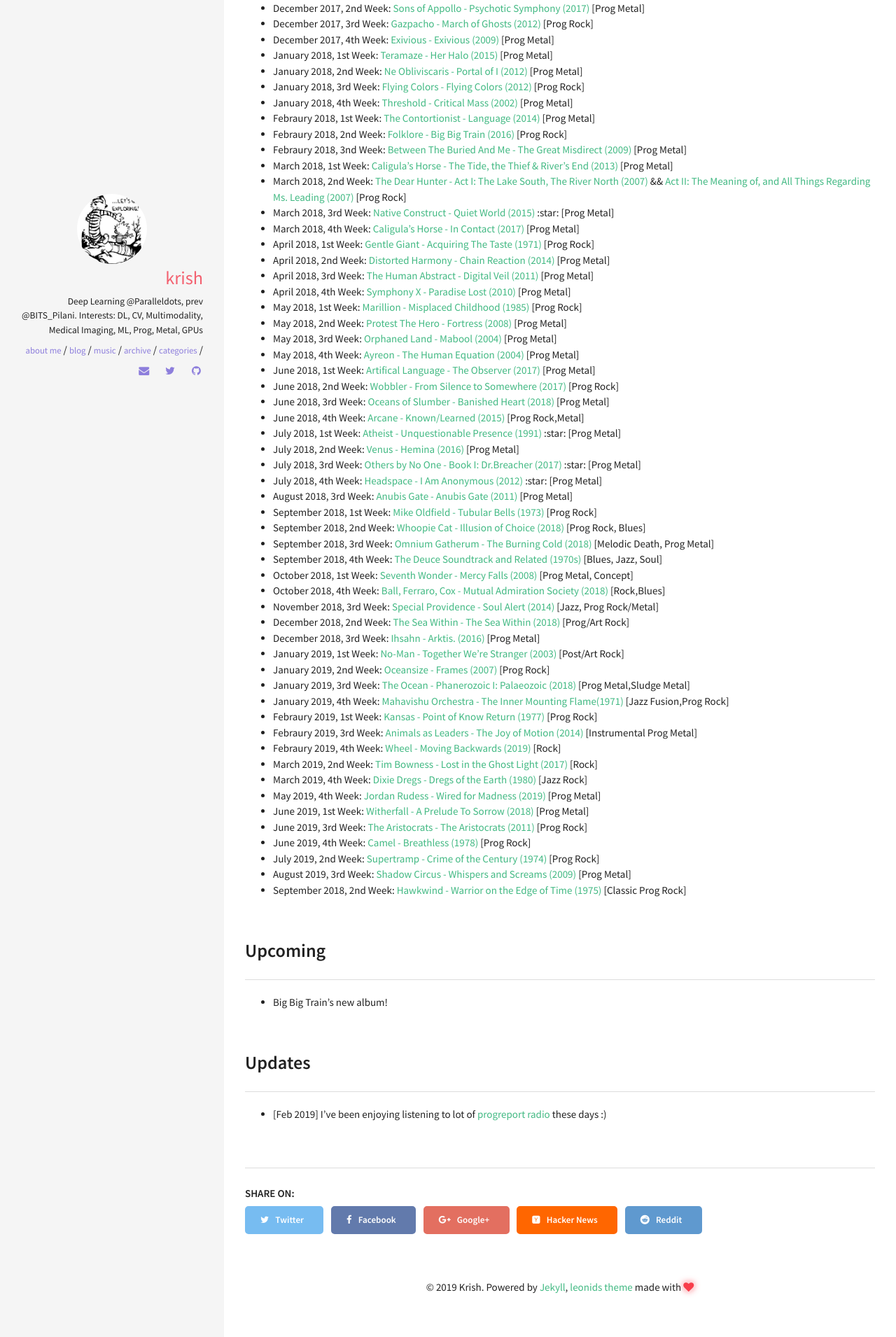
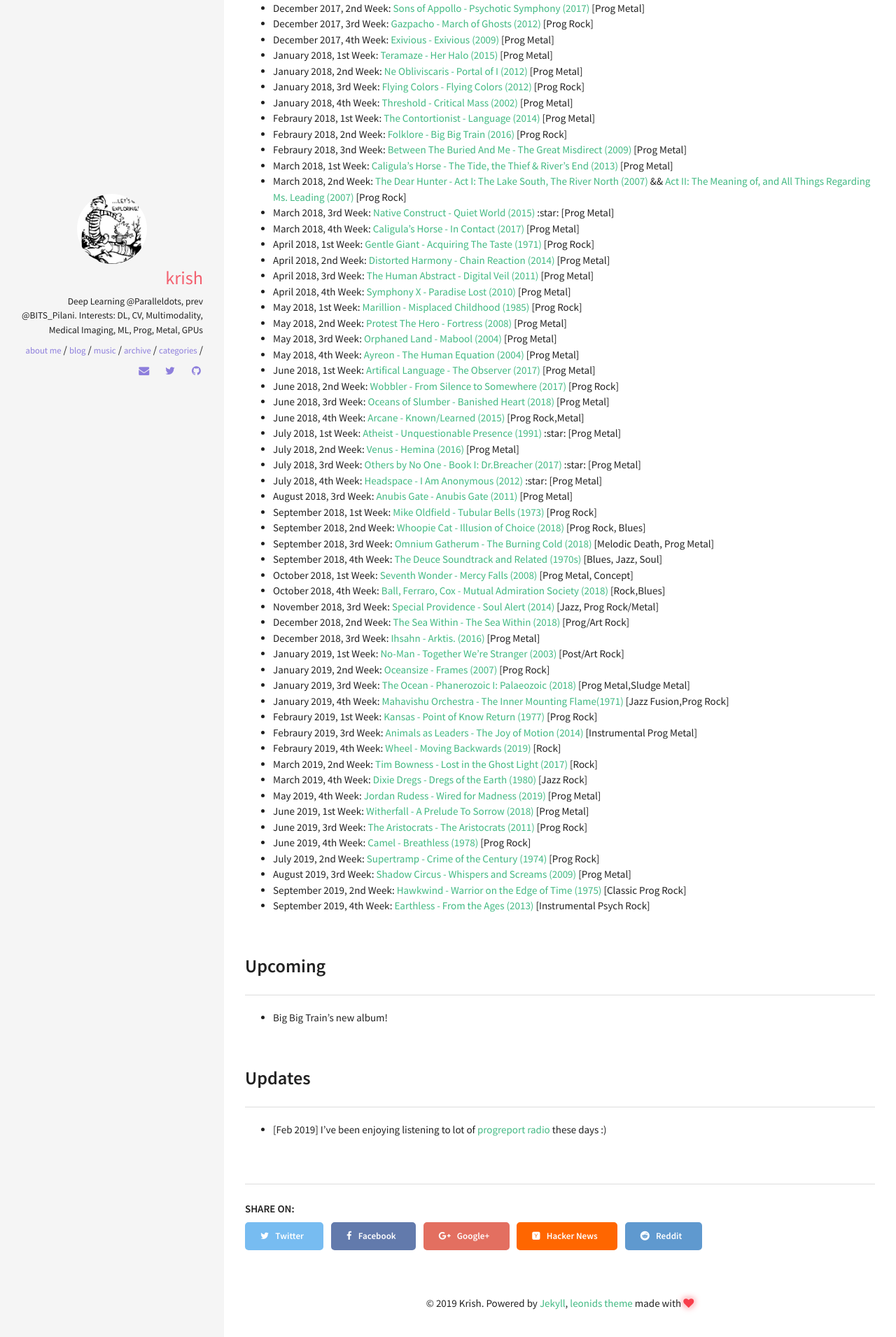
Before and after one commit to skrish13/skrish13.github.io, a Jekyll site: the page built from music/2017-10-14-aotw.md, in a window 1280 px wide. Shown: the part 1020-2930 px from the top of the page at 70% size. Built offline with Jekyll 4.4.1, drawn with Linux system fonts in a browser that asks for light colours; comment, search, counter and statistics services are not loaded.

Commit message:
new aotw

```diff
--- a/music/2017-10-14-aotw.md
+++ b/music/2017-10-14-aotw.md
@@ -85,7 +85,8 @@ In upcoming months, mostly works from these artists will be here. Please tell me
 - June 2019, 4th Week: [Camel - Breathless (1978)](https://open.spotify.com/album/1YRwNrwQKhQpEBUeLCtucL?si=S5DkhRupTY-vvq5EtJacaA) [Prog Rock]
 - July 2019, 2nd Week: [Supertramp - Crime of the Century (1974)](https://open.spotify.com/album/5Se5MdfqD1nAitv3muKnCB?si=Nxcas0DsQC2m2u6ulhVIjA) [Prog Rock]
 - August 2019, 3rd Week: [Shadow Circus - Whispers and Screams (2009)](https://open.spotify.com/album/6GrWybPAEpdaqolV0Xxkl1?si=_HtGoh7ETVeZQkMpiU91gA) [Prog Metal]
-- September 2018, 2nd Week: [Hawkwind - Warrior on the Edge of Time (1975)](https://open.spotify.com/album/2S5MzNaOk2kXrwmNhMngRV?si=NXWi8P0FRWiDtkFc_viIRQ) [Classic Prog Rock]
+- September 2019, 2nd Week: [Hawkwind - Warrior on the Edge of Time (1975)](https://open.spotify.com/album/2S5MzNaOk2kXrwmNhMngRV?si=NXWi8P0FRWiDtkFc_viIRQ) [Classic Prog Rock]
+- September 2019, 4th Week: [Earthless - From the Ages (2013)](https://open.spotify.com/album/1gD5vrYMJHGaR8LAwah7T2?si=2Ibfs4BHT4KDhfC51ZHHbg) [Instrumental Psych Rock]
 
 ## Upcoming
 - Big Big Train's new album!
```
